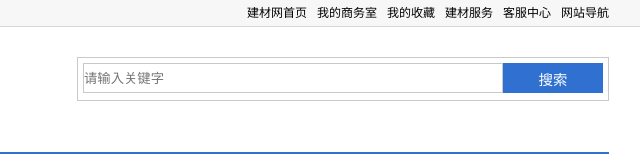
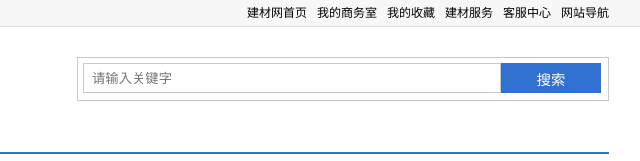
Before and after one commit to Fizzzzer/Fizzer_WebProject_Buy, a plain HTML site: page index.html in a window 1280 px wide. Shown: the top 161 px of the page, 516-1156 px from the left. Drawn offline with Linux system fonts and the light colour scheme.

Commit message:
样式微调

```diff
--- a/css/index.css
+++ b/css/index.css
@@ -52,10 +52,12 @@
 }
 
 .logo_r_serach{
-    width: 418px;
+    width: 408px;
     height: 28px;
     border: 1px solid #c9c9c9;
-    color: #999999;
+    padding-left:8px;
+
+    color: #333333;
 }
 .logo_r_btn{
     width: 100px;
```
